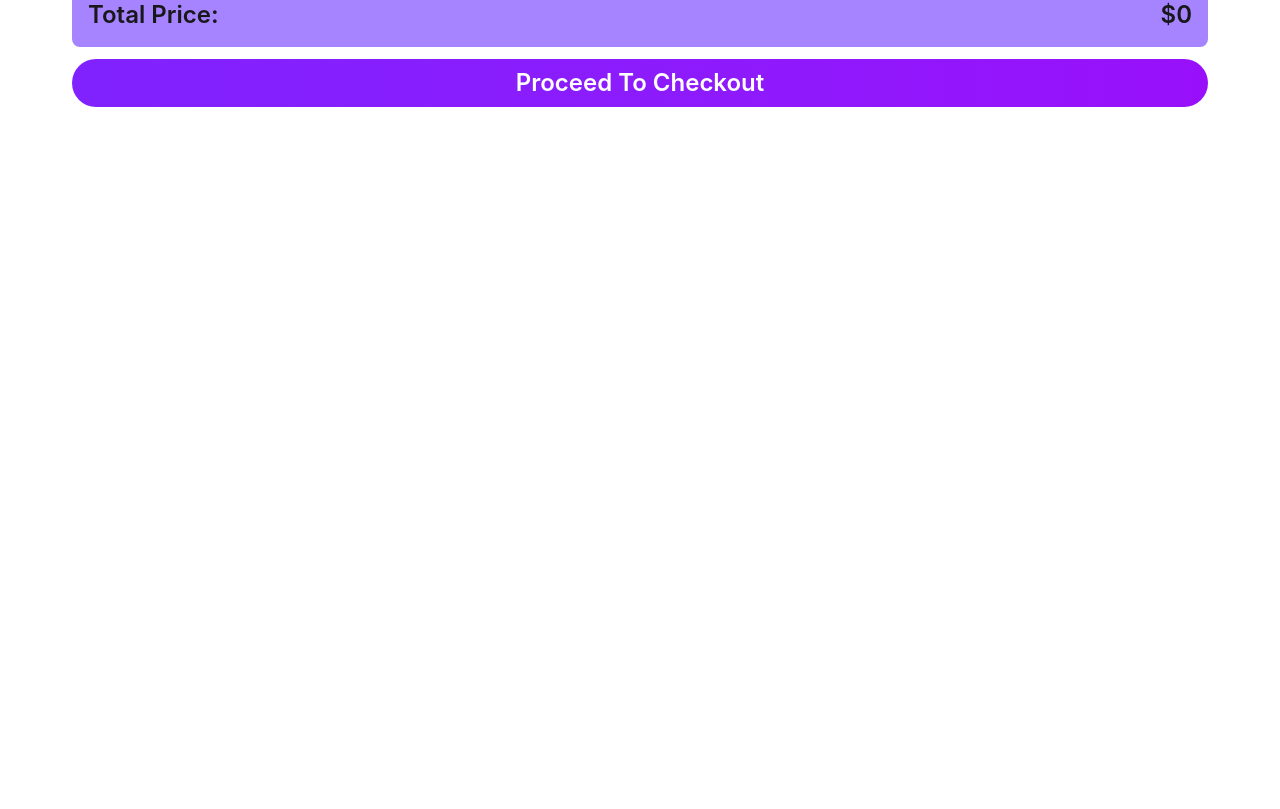
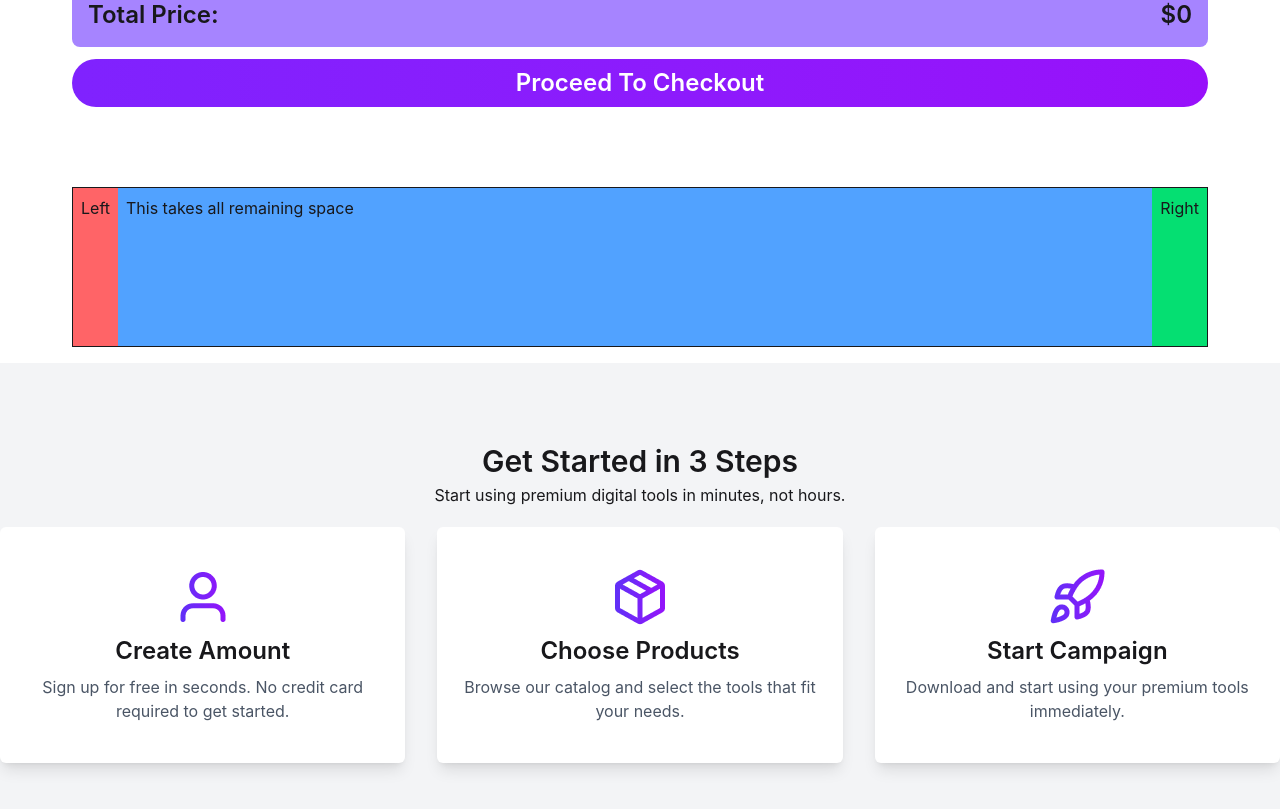
Before and after one commit to Akil-Hub/PH-Assignment-6, a React (Vite) app: page / in a window 1280 px wide. Shown: the part 1511-2320 px from the top of the page. Before the commit the page ends 1714 px from the top, so only its background shows below. Built offline with nearby package versions, Linux system fonts and the light colour scheme.

Commit message:
added boottom design sections

```diff
--- a/src/App.jsx
+++ b/src/App.jsx
@@ -4,6 +4,7 @@ import Banner from './components/Banner'
 import Testimonials from './components/Testimonials'
 import MainToolsSection from './components/MainToolsSection'
   import { ToastContainer } from 'react-toastify';
+import GetStartedSection from './components/GetStartedSection'
 const getData = async() => {
     const res = await fetch('/data.json')
     return res.json()
@@ -22,6 +23,7 @@ const App = () => {
     <Banner/>
     <Testimonials/>
     <MainToolsSection promiseData={promiseData} cart={cart} setCart={setCart}/>
+    <GetStartedSection/>
 
 
 <ToastContainer/>
--- a/src/components/AiToolCard.jsx
+++ b/src/components/AiToolCard.jsx
@@ -19,11 +19,11 @@ const AiToolCard = ({ tool, setCart, cart }) => {
   };
 
   return (
-    <article className="shadow-md rounded-2xl hover:scale-105 duration-300 border border-gray-200">
-      <div className="bg-white rounded-2xl p-5 h-full flex flex-col justify-between hover:shadow-xl transition-all duration-500 ">
-        <div>
-     <section className="flex-1">
-             <div className="flex items-center justify-between mb-3">
+    <article className="shadow-md rounded-2xl hover:scale-105 duration-300 border border-gray-200 cursor-pointer active:scale-95">
+      <section className="bg-white rounded-2xl p-5 h-full flex flex-col justify-between hover:shadow-xl transition-all duration-500 ">
+
+          <div className="title">
+            <div className=" flex items-center justify-between mb-3">
             <img src={icon} alt={name} className="w-7" />
 
             <span
@@ -44,9 +44,11 @@ const AiToolCard = ({ tool, setCart, cart }) => {
           <h3 className="text-2xl font-semibold mb-1">{name}</h3>
           <p className="text-sm text-gray-500 mb-4">{description}</p>
 
+          </div>
           {/* pricing */}
 
-          <div >
+          <div className="flex-1" >
+
             <div className="mb-4">
               <span className="text-2xl font-bold">
                 {price === 0 ? "Free" : `$${price}`}
@@ -68,7 +70,6 @@ const AiToolCard = ({ tool, setCart, cart }) => {
               ))}
             </ul>
           </div>
-     </section>
 
           <button
             onClick={() => handleBtnClick(tool)}
@@ -76,8 +77,7 @@ const AiToolCard = ({ tool, setCart, cart }) => {
           >
             {selected ? "Added To Cart" : "Buy Now"}
           </button>
-        </div>
-      </div>
+      </section>
     </article>
   );
 };
--- a/src/components/Cart.jsx
+++ b/src/components/Cart.jsx
@@ -28,7 +28,19 @@ const Cart = ({ cart, setCart }) => {
       <section className="text-2xl mt-8 flex mb-3 justify-between py-4 bg-violet-400 rounded-lg px-4 font-semibold ">Total Price: <span>${total}</span> </section>
 
       <button onClick={handlePayment} className="text-2xl w-full text-white mb-20 py-2 bg-linear-to-r from-violet-600 to-purple-600 rounded-full active:scale-95 duration-300  px-4 font-semibold ">Proceed To Checkout</button>
+      <div className="h-40 flex border">
+  <div className="bg-red-400 p-2">Left</div>
+
+  <div className="bg-blue-400 flex-1 p-2">
+    This takes all remaining space
+  </div>
+
+  <div className="bg-green-400 p-2">Right</div>
+</div>
+
     </div>
+
+
   );
 };
 
--- /dev/null
+++ b/src/components/GetStartCard.jsx
@@ -0,0 +1,17 @@
+import React from 'react'
+
+const GetStartCard = ({img,title,desc}) => {
+  return (
+    <div className='rounded-md p-4 flex flex-col text-center bg-white mt-5 py-10 shadow-lg hover:scale-105 duration-300 active:scale-95 cursor-pointer'>
+        <span className='mx-auto'>
+        <img src={img}/>
+
+        </span>
+        <h3 className='text-2xl font-semibold py-2'>{title}</h3>
+        <p className='text-gray-600'>{desc}</p>
+
+    </div>
+  )
+}
+
+export default GetStartCard
--- /dev/null
+++ b/src/components/GetStartedSection.jsx
@@ -0,0 +1,23 @@
+import React from 'react'
+import GetStartCard from './GetStartCard'
+import user from '../assets/user.png'
+import box from '../assets/package.png'
+import rocket from '../assets/rocket.png'
+const GetStartedSection = () => {
+  return (
+   <article className='bg-gray-100 py-20'>
+   <div className="text-center">
+     <h2 className='text-3xl font-semibold pb-1'>Get Started in 3 Steps</h2>
+    <p>Start using premium digital tools in minutes, not hours.</p>
+   </div>
+     <div className='grid grid-cols-1 sm:grid-cols-2 lg:grid-cols-3 gap-8'>
+        <GetStartCard img={user} title={'Create Amount'} desc={'Sign up for free in seconds. No credit card required to get started.'}/>
+        <GetStartCard img={box} title={"Choose Products"} desc={'Browse our catalog and select the tools that fit your needs.'}/>
+        <GetStartCard img={rocket} title={'Start Campaign'} desc={'Download and start using your premium tools immediately.'}/>
+
+    </div>
+   </article>
+  )
+}
+
+export default GetStartedSection
--- /dev/null
+++ b/src/components/PricingSection.jsx
@@ -0,0 +1,12 @@
+import React from 'react'
+
+const PricingSection = () => {
+  return (
+    <div className='text-center'>
+        <h3 className='text-4xl font-bold text-gray-900'>Simple, Transparent Pricing</h3>
+        <p className='py-3'>Choose the plan that fits your needs. Upgrade or downgrade anytime.</p>
+    </div>
+  )
+}
+
+export default PricingSection
```
Also changed, not shown: src/components/MainToolsSection.jsx (+0 -20 lines).
